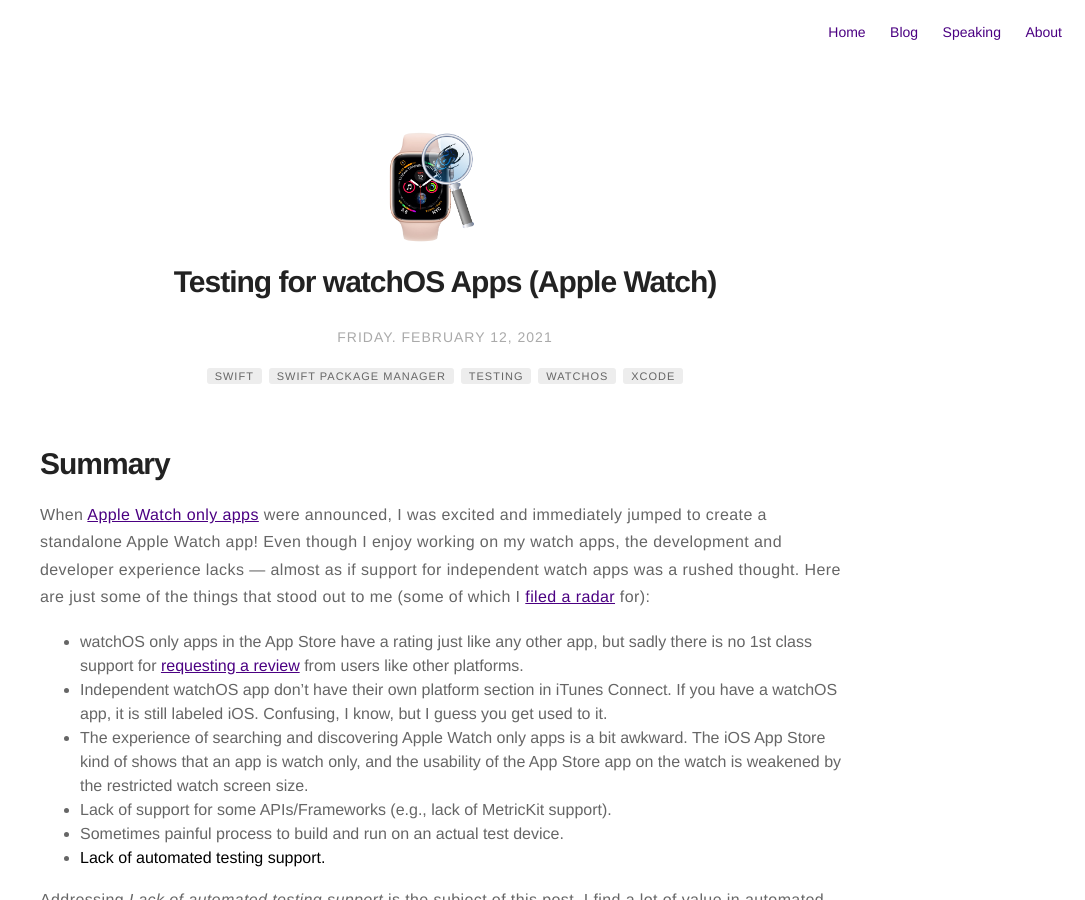
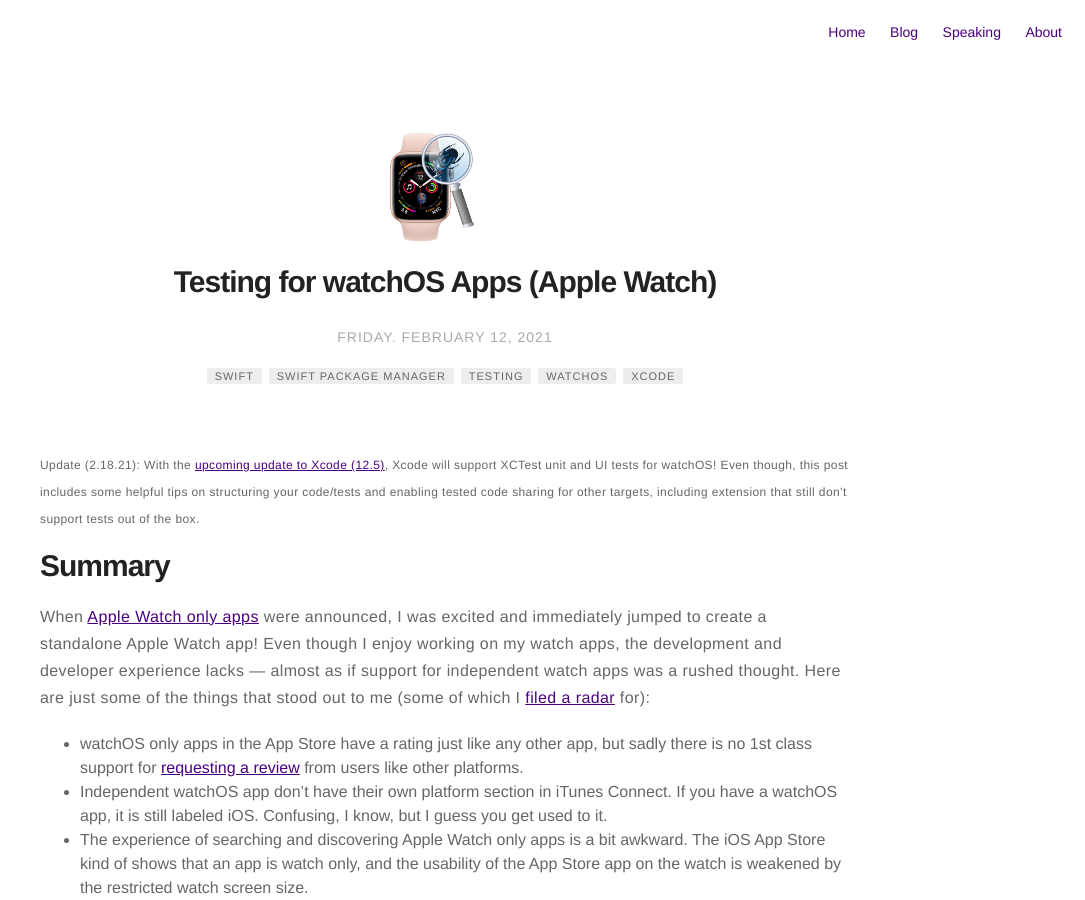
Before and after one commit to jasonzurita/jasonzurita.github.io, a Jekyll site: the page built from _posts/2021-2-12-automated-testing-for-watchos-apps.markdown, in a window 1280 px wide and 900 px high. Shown: the whole window, without its empty margins (195-1280 px from the left). Built offline with Jekyll 4.4.1, drawn with Linux system fonts in a browser that asks for light colours.

Commit message:
feat(post): add update note to watchOS testing post

```diff
--- a/_posts/2021-2-12-automated-testing-for-watchos-apps.markdown
+++ b/_posts/2021-2-12-automated-testing-for-watchos-apps.markdown
@@ -15,6 +15,8 @@
 author: jasonzurita
 description: Automated testing for watchOS Apps
 ---
+
+<sub>Update (2.18.21): With the [upcoming update to Xcode (12.5)](https://developer.apple.com/documentation/xcode-release-notes/xcode-12_5-beta-release-notes), Xcode will support XCTest unit and UI tests for watchOS! Even though, this post includes some helpful tips on structuring your code/tests and enabling tested code sharing for other targets, including extension that still don't support tests out of the box.</sub>
 
 # Summary
 
```
